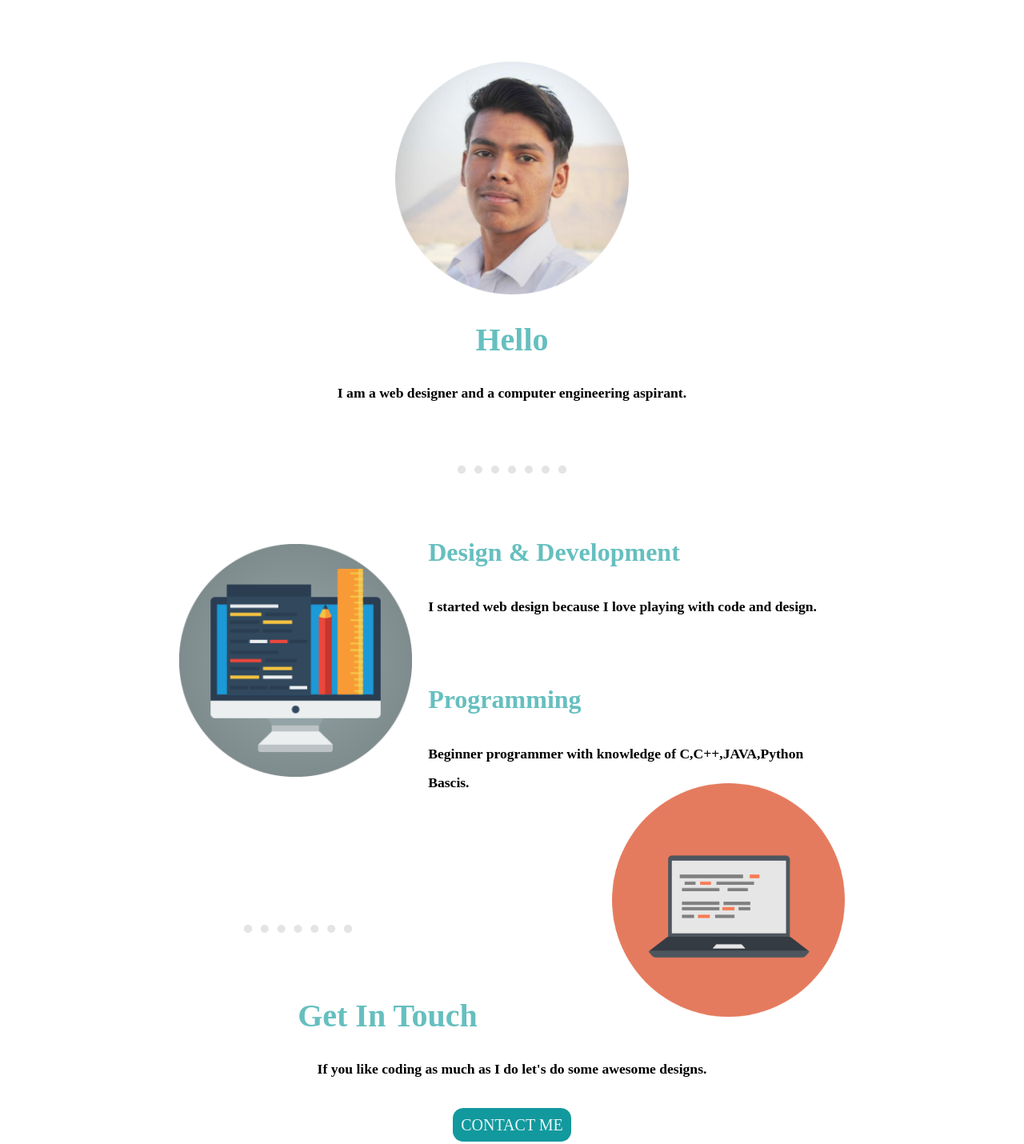
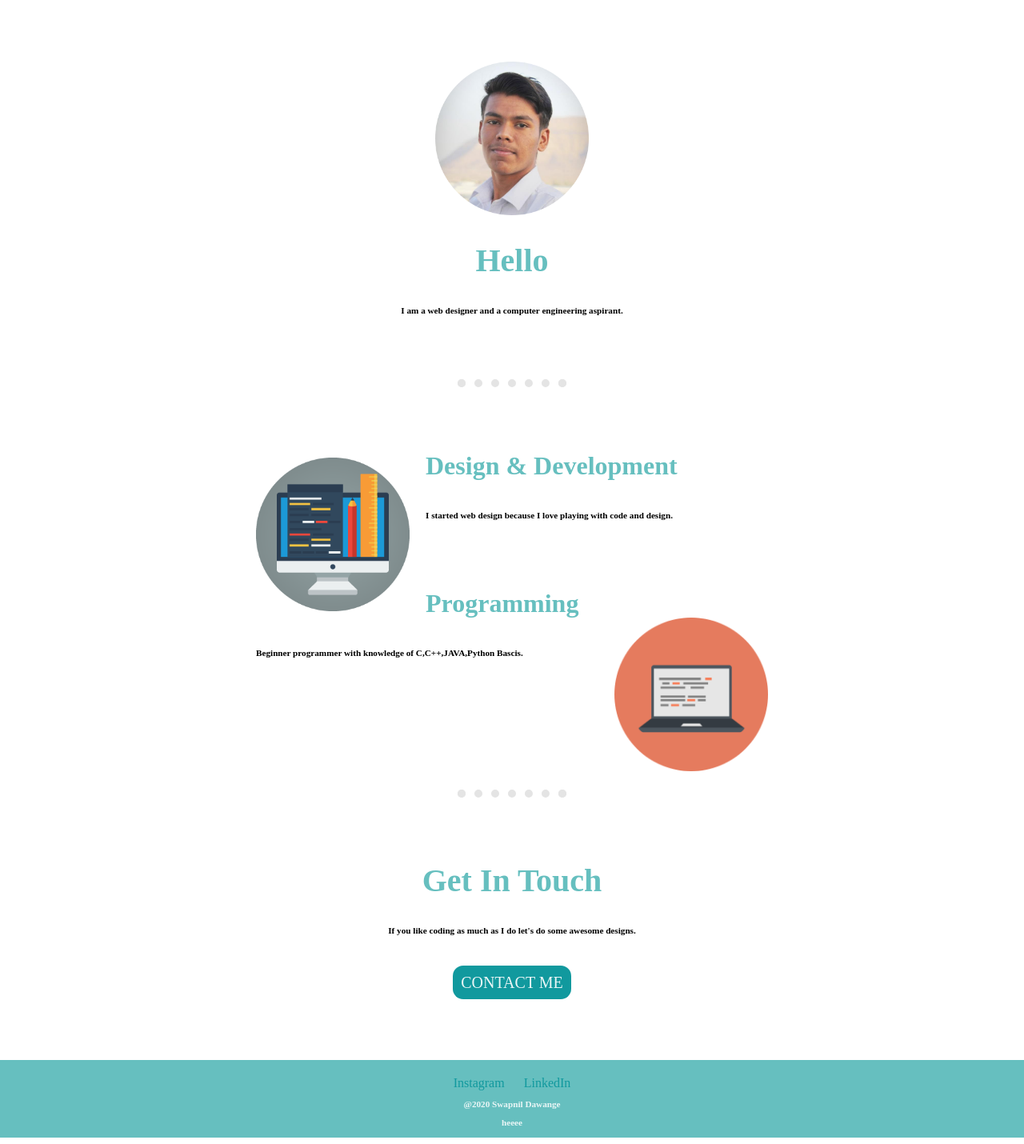
Before and after one commit to swapnildawange/cv, a plain HTML site: page index.html in a window 1280 px wide. Shown: the part 900-2330 px from the top of the page at 80% size. Drawn offline with Linux system fonts and the light colour scheme.

Commit message:
font cchanged

```diff
--- a/index.html
+++ b/index.html
@@ -71,11 +71,11 @@ hr{
   width: 50%;
 }
 .self-img{
-  width: 35%;
+  width: 30%;
 }
 .first_container{
   margin: 5rem auto 5rem auto;
-  width : 65%;
+  width : 50%;
 
 }
 
@@ -86,7 +86,7 @@ hr{
   margin: 5rem auto 2rem auto;;
  padding-bottom: 5px;
 
- width: 65%;
+ width: 50%;
 
 
 }
@@ -122,13 +122,13 @@ hr{
 .container{
 
   margin: 5rem auto 10rem auto;
-  width: 65%;
+  width: 50%;
 
   text-align: left;
 }
 .container img{
   padding-top: 0.5rem;
-  width: 35%;
+  width: 30%;
 }
 .container h3{
   font-size: 2rem ;
@@ -152,7 +152,7 @@ hr{
 }
 p{
   font-weight: bold;
-  font-size: 1.1rem;
+  font-size: 0.7rem;
 }
 
 </style></head>
```
